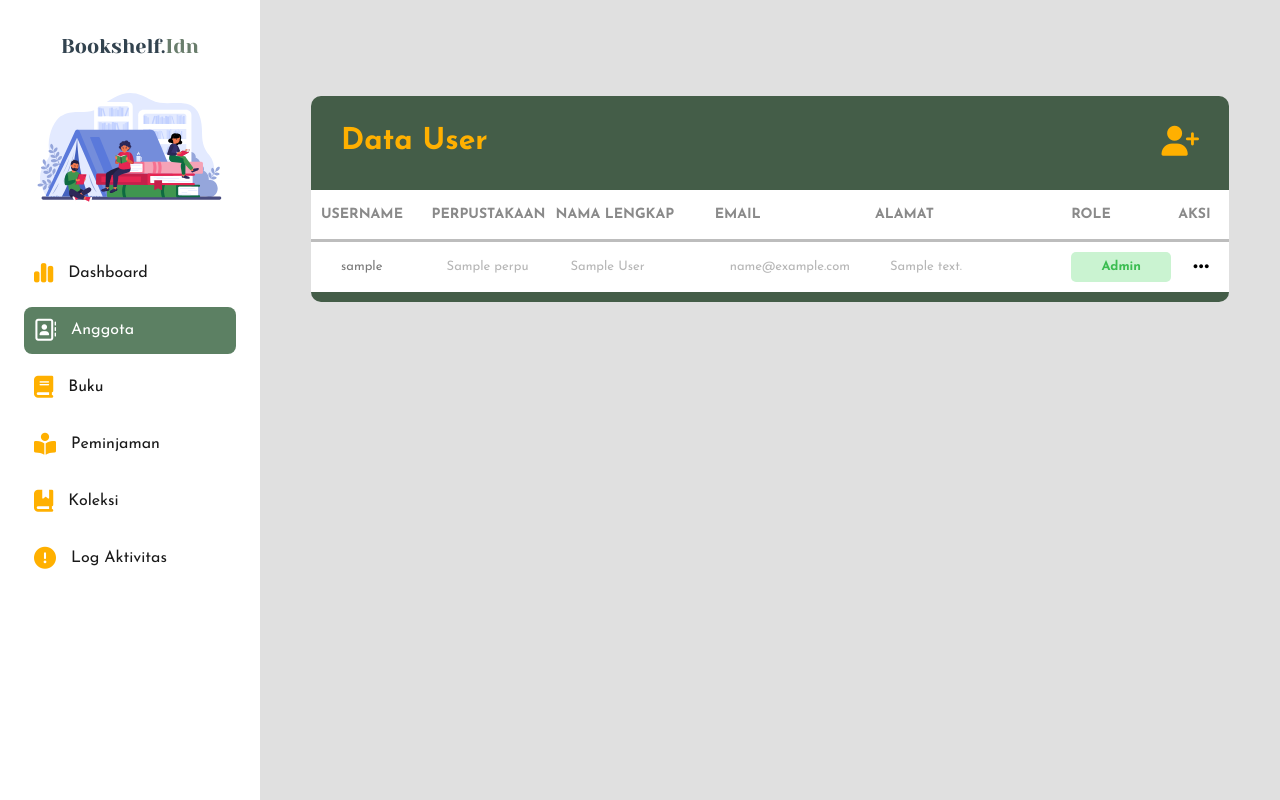
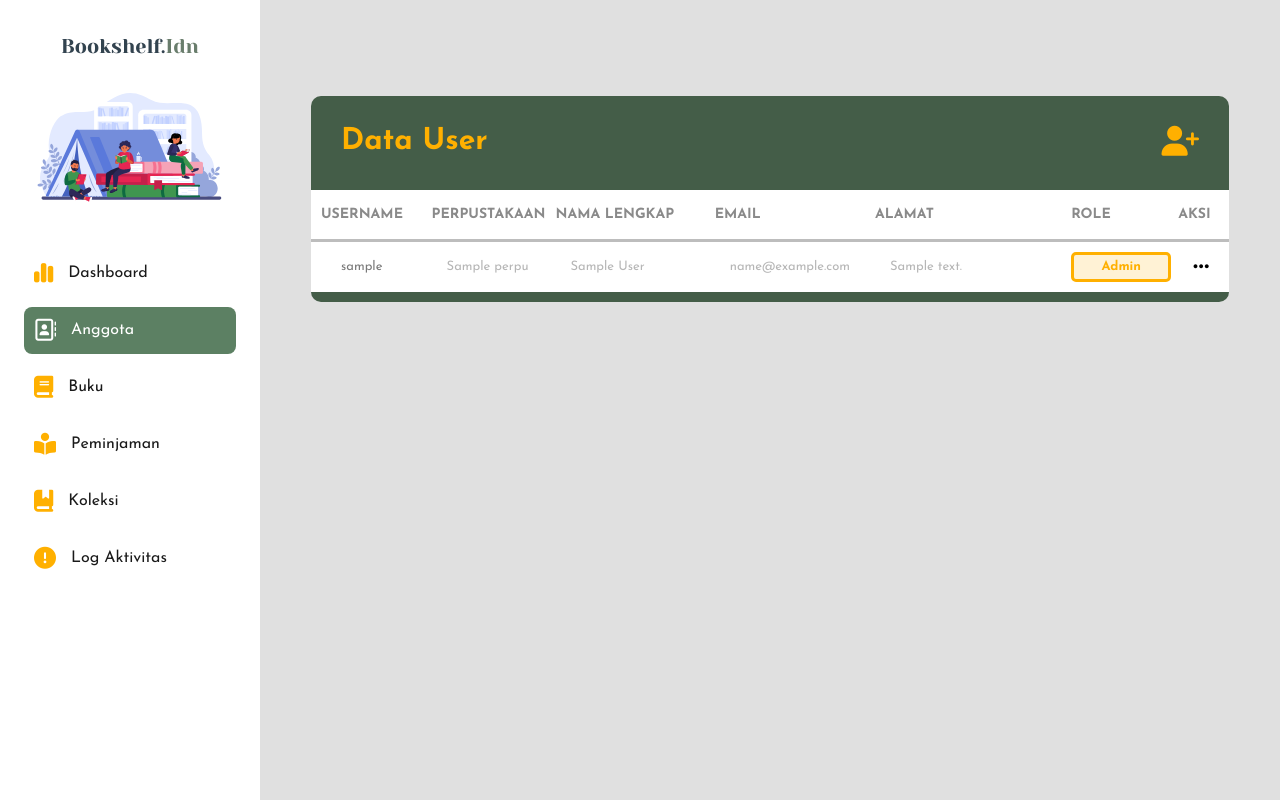
Before and after one commit to Dhafftive/perpustakaan, a PHP site: page /admin_petugas/data_user.php in a window 1280 px wide. Run offline with PHP 8.4, Linux system fonts and the light colour scheme; the visitor is signed in with stand-in values (Sample User, id 1); tables that the repository leaves empty or names only in its code hold one stand-in row (values such as "Sample post"); some libraries are stand-ins or nearby versions.

Commit message:
new label for Admin :3

```diff
--- a/css/data_user.css
+++ b/css/data_user.css
@@ -90,14 +90,15 @@
 .admin-label{
     width: 100px;
     height: 30px;
-    background-color: #caf3d1;
+    background-color: #fff2d5;
     display: flex;
     justify-content: center;
     align-items: center;
     font-size: 13px;
-    color: #3bbd51;
-    font-weight: 700;
+    color: #ffb000;
+    font-weight: bold;
     border-radius: 5px;
+    border: 3px solid #ffb000;
 }
 .petugas-label{
     width: 100px;
@@ -119,7 +120,7 @@
     justify-content: center;
     align-items: center;
     font-size: 13px;
-    color: #2dc5e7;
+    color: #01bee9;
     font-weight: 700;
     border-radius: 5px;
 }
```
